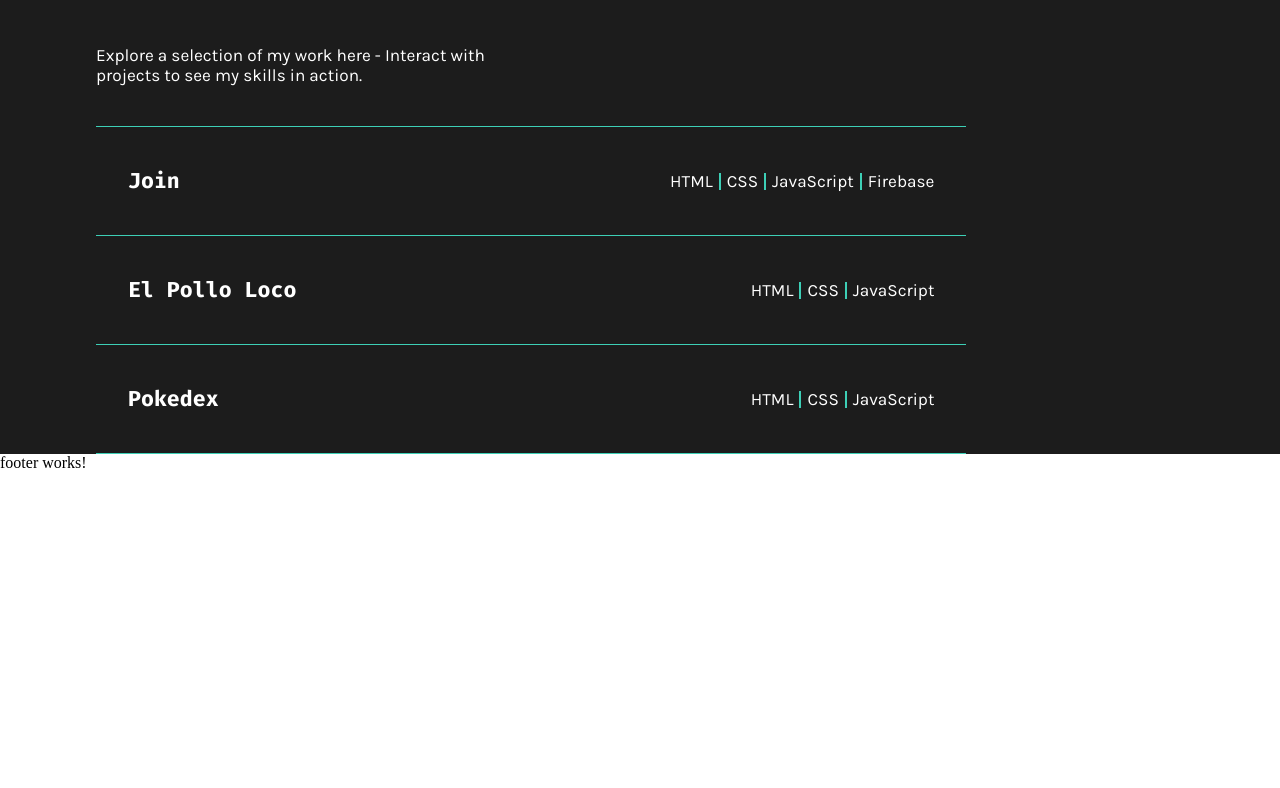
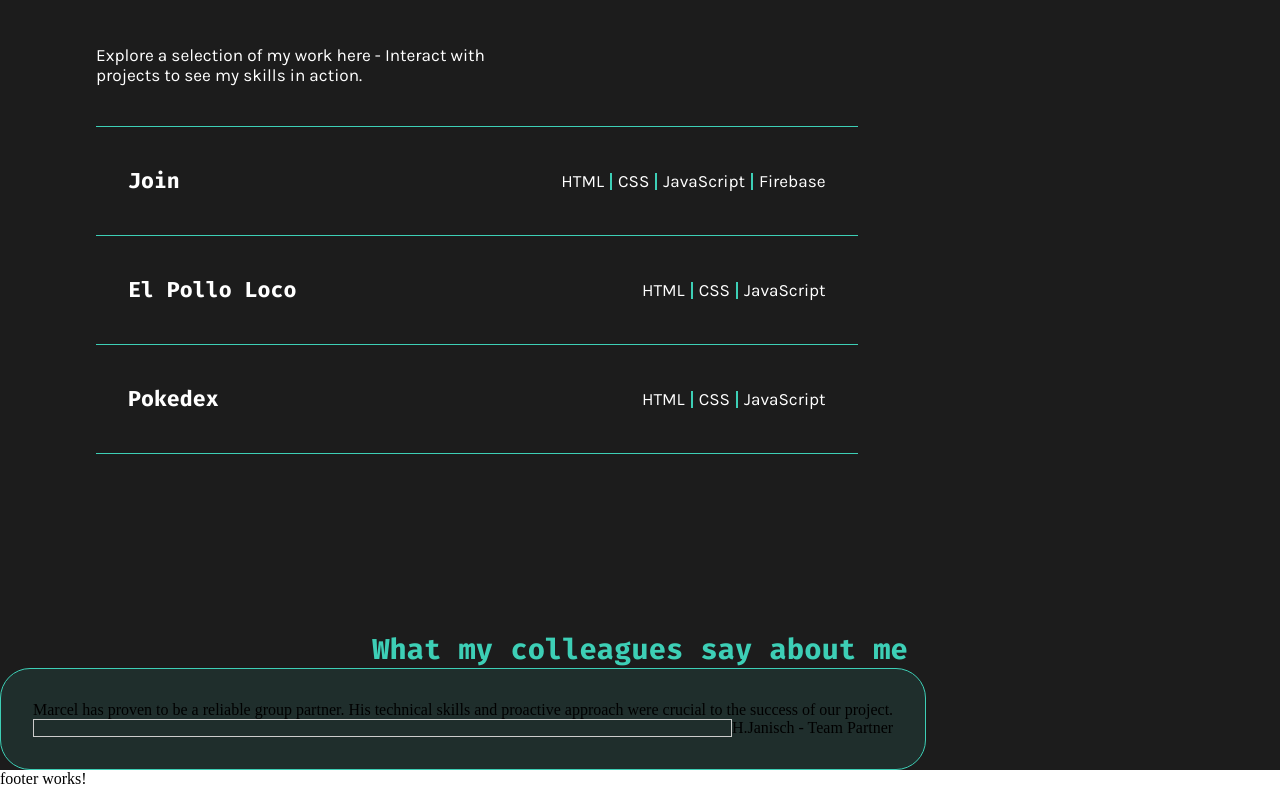
Before and after one commit to Marcel-Goehn/Portfolio, an Angular app: page / in a window 1280 px wide. Shown: the part 3240-4028 px from the top of the page. Before the commit the page ends 3712 px from the top, so only its background shows below. Built offline with nearby package versions, Linux system fonts and the light colour scheme.

Commit message:
added carousel component

```diff
--- /dev/null
+++ b/src/app/portfolio-page/carousel/carousel.component.html
@@ -0,0 +1,16 @@
+<section>
+    <h3 class="fira">What my colleagues say about me</h3>
+    <div class="container">
+        <article>
+            <app-card>
+                <p>Marcel has proven to be a reliable group partner. His technical skills and proactive approach were crucial to the success of our project.</p>
+                <div class="colleague">
+                    <div class="border"></div>
+                    <span>H.Janisch - Team Partner</span>
+                </div>
+            </app-card>
+        </article>
+        <article></article>
+        <article></article>
+    </div>
+</section>
--- /dev/null
+++ b/src/app/portfolio-page/carousel/carousel.component.scss
@@ -0,0 +1,26 @@
+@import '../../../variables.scss';
+
+section {
+    padding-top: 11rem;
+    background-color: $black;
+}
+
+h3 {
+    text-align: center;
+    color: $teal-dark;
+    font-weight: $font-weight-bold;
+    font-size: $font-size-xxl;
+}
+
+.container {
+    display: flex;
+}
+
+.colleague {
+    display: flex;
+}
+
+.border {
+    border: 1px solid darken($white, 20%);
+    flex: 1;
+}
--- a/src/app/portfolio-page/featured-projects/featured-projects.component.scss
+++ b/src/app/portfolio-page/featured-projects/featured-projects.component.scss
@@ -40,7 +40,7 @@ h3 {
 }
 
 .project-names {
-    width: 80%;
+    width: 70%;
 }
 
 .border-block {
--- a/src/app/portfolio-page/portfolio-page.component.html
+++ b/src/app/portfolio-page/portfolio-page.component.html
@@ -2,3 +2,4 @@
 <app-about-me />
 <app-technologies />
 <app-featured-projects />
+<app-carousel />
--- a/src/app/portfolio-page/portfolio-page.component.ts
+++ b/src/app/portfolio-page/portfolio-page.component.ts
@@ -3,11 +3,12 @@ import { HeroComponent } from "./hero/hero.component";
 import { AboutMeComponent } from "./about-me/about-me.component";
 import { TechnologiesComponent } from "./technologies/technologies.component";
 import { FeaturedProjectsComponent } from "./featured-projects/featured-projects.component";
+import { CarouselComponent } from "./carousel/carousel.component";
 
 @Component({
   selector: 'app-portfolio-page',
   standalone: true,
-  imports: [HeroComponent, AboutMeComponent, TechnologiesComponent, FeaturedProjectsComponent],
+  imports: [HeroComponent, AboutMeComponent, TechnologiesComponent, FeaturedProjectsComponent, CarouselComponent],
   templateUrl: './portfolio-page.component.html',
   styleUrl: './portfolio-page.component.scss',
   changeDetection: ChangeDetectionStrategy.OnPush,
```
Also changed, not shown: src/app/portfolio-page/carousel/carousel.component.ts (added, +13 -0 lines).
